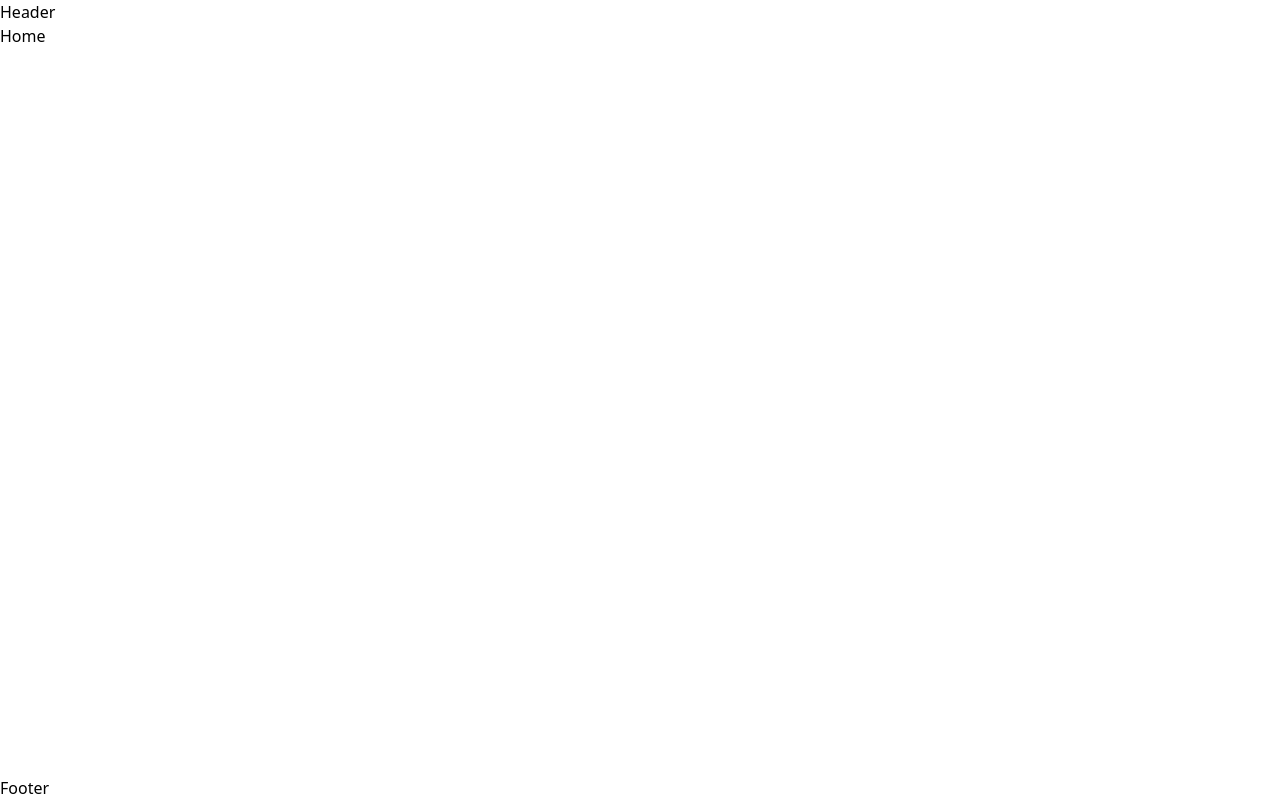
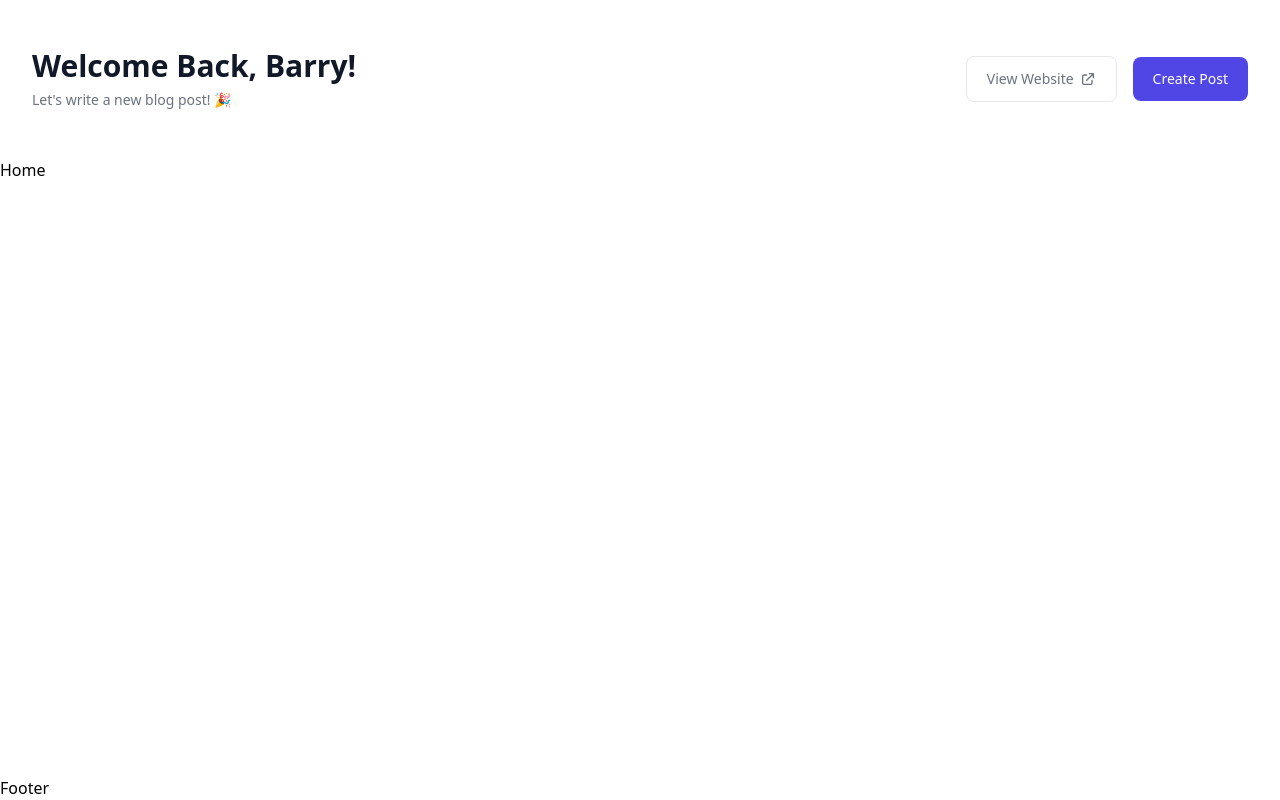
Before and after one commit to likelionbootcamp3/online-platform, a Next.js app: page / in a window 1280 px wide. Built offline with nearby package versions, Linux system fonts and the light colour scheme.

Commit message:
feature: create header

```diff
--- a/components/ui/Header/index.tsx
+++ b/components/ui/Header/index.tsx
@@ -1,7 +1,50 @@
 import Link from "next/link";
 
 const Header = () => {
-  return <div>Header</div>;
+  return (
+    <header aria-label="Page Header">
+      <div className="mx-auto max-w-screen-xl px-4 py-8 sm:py-12 sm:px-6 lg:px-8">
+        <div className="sm:flex sm:items-center sm:justify-between">
+          <div className="text-center sm:text-left">
+            <h1 className="text-2xl font-bold text-gray-900 sm:text-3xl">
+              Welcome Back, Barry!
+            </h1>
+            <p className="mt-1.5 text-sm text-gray-500">
+              Let's write a new blog post! 🎉
+            </p>
+          </div>
+          <div className="mt-4 flex flex-col gap-4 sm:mt-0 sm:flex-row sm:items-center">
+            <button
+              className="inline-flex items-center justify-center rounded-lg border border-gray-200 px-5 py-3 text-gray-500 transition hover:bg-gray-50 hover:text-gray-700 focus:outline-none focus:ring"
+              type="button"
+            >
+              <span className="text-sm font-medium"> View Website </span>
+              <svg
+                xmlns="http://www.w3.org/2000/svg"
+                className="ml-1.5 h-4 w-4"
+                fill="none"
+                viewBox="0 0 24 24"
+                stroke="currentColor"
+                strokeWidth={2}
+              >
+                <path
+                  strokeLinecap="round"
+                  strokeLinejoin="round"
+                  d="M10 6H6a2 2 0 00-2 2v10a2 2 0 002 2h10a2 2 0 002-2v-4M14 4h6m0 0v6m0-6L10 14"
+                />
+              </svg>
+            </button>
+            <button
+              className="block rounded-lg bg-indigo-600 px-5 py-3 text-sm font-medium text-white transition hover:bg-indigo-700 focus:outline-none focus:ring"
+              type="button"
+            >
+              Create Post
+            </button>
+          </div>
+        </div>
+      </div>
+    </header>
+  );
 };
 
 export default Header;
```
